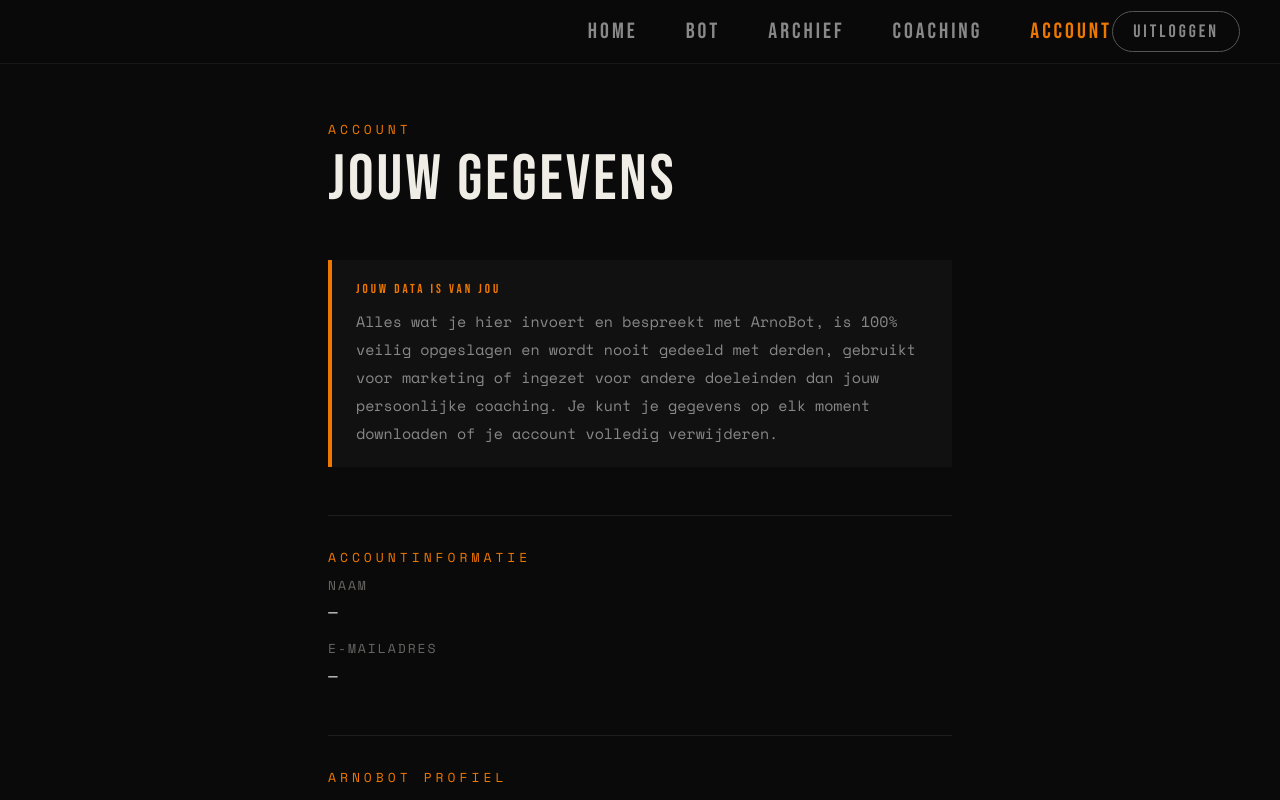
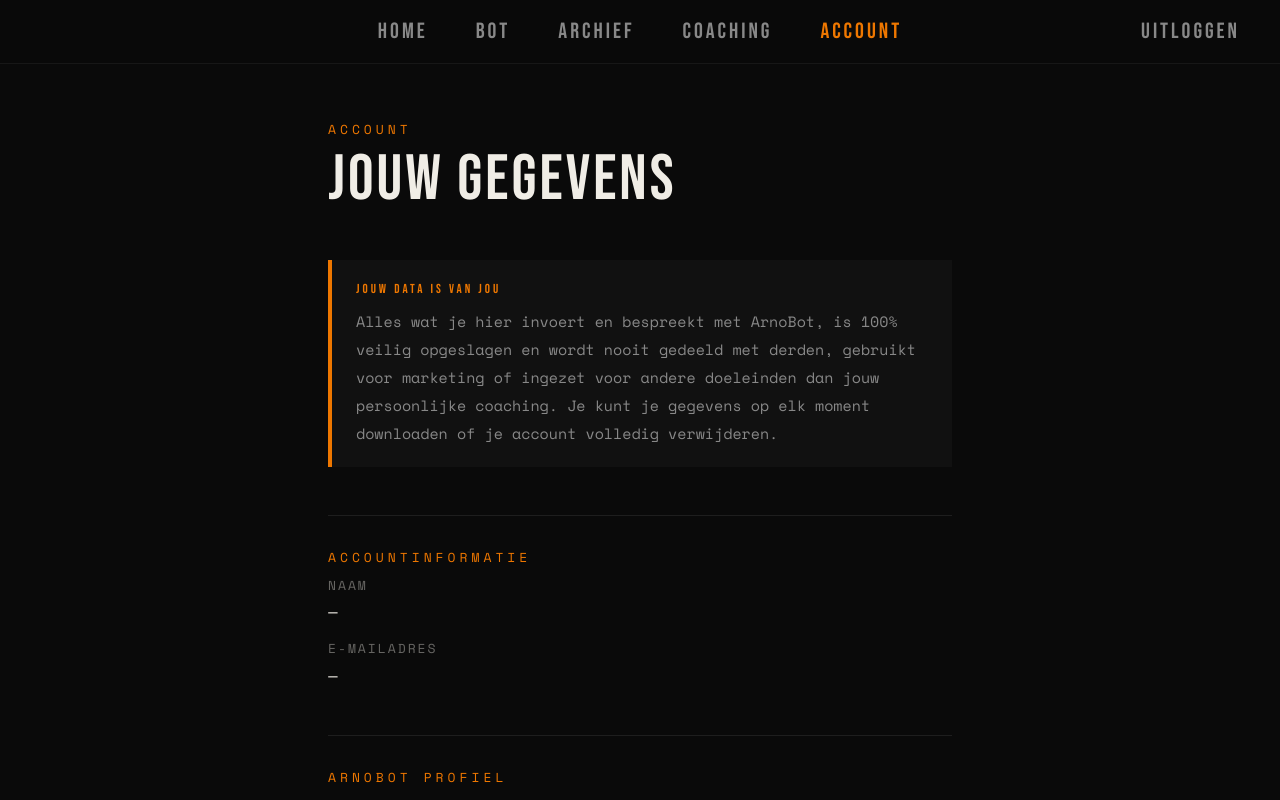
Before and after one commit to arnoceo-ops/arno-blog, a Next.js app: page /bot/account in a window 1280 px wide. Shown: the top 800 px of the page. Built offline with nearby package versions, Linux system fonts and the light colour scheme; no server answers.

Commit message:
fix: uitloggen zelfde stijl als nav-items, gecentreerde links, uitloggen uiterst rechts

```diff
--- a/app/bot/BotNav.tsx
+++ b/app/bot/BotNav.tsx
@@ -19,10 +19,9 @@ const navStyle = {
 }
 
 const logoutBtnStyle: React.CSSProperties = {
-  fontFamily: "'Bebas Neue', sans-serif", fontSize: 18, letterSpacing: 3,
-  color: '#888', background: 'none', border: '1px solid #555',
-  padding: '6px 20px', borderRadius: 999, cursor: 'pointer',
-  transition: 'all 0.2s', marginLeft: 'auto',
+  fontFamily: "'Bebas Neue', sans-serif", fontSize: 22, letterSpacing: 3,
+  color: '#888', background: 'none', border: 'none',
+  padding: 0, cursor: 'pointer', transition: 'color 0.2s',
 }
 
 const linkBase: React.CSSProperties = {
@@ -101,14 +100,16 @@ export default function BotNav({ active }: Props) {
           ? <span style={{ ...linkBase, color: '#EE7700' }}>ACCOUNT</span>
           : <Link href="/bot/account" style={linkBase}>ACCOUNT</Link>}
       </div>
+      <div style={{ flex: 1, display: 'flex', justifyContent: 'flex-end' }}>
         <button
           style={logoutBtnStyle}
-        onMouseEnter={e => { (e.target as HTMLButtonElement).style.color = '#EE7700'; (e.target as HTMLButtonElement).style.borderColor = '#EE7700' }}
-        onMouseLeave={e => { (e.target as HTMLButtonElement).style.color = '#888'; (e.target as HTMLButtonElement).style.borderColor = '#555' }}
+          onMouseEnter={e => { (e.target as HTMLButtonElement).style.color = '#f0ede6' }}
+          onMouseLeave={e => { (e.target as HTMLButtonElement).style.color = '#888' }}
           onClick={() => signOut(() => router.push('/'))}
         >
           UITLOGGEN
         </button>
+      </div>
     </nav>
   )
 }
```
Lines whose indentation alone changed are shown as unchanged.
